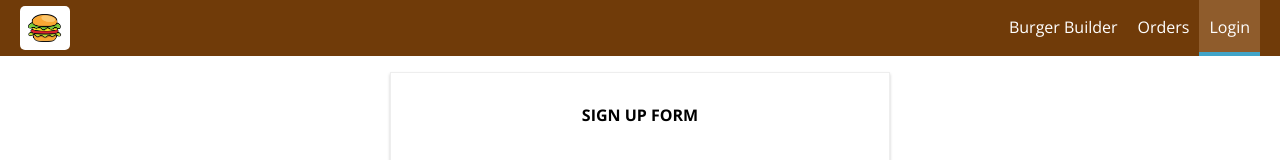
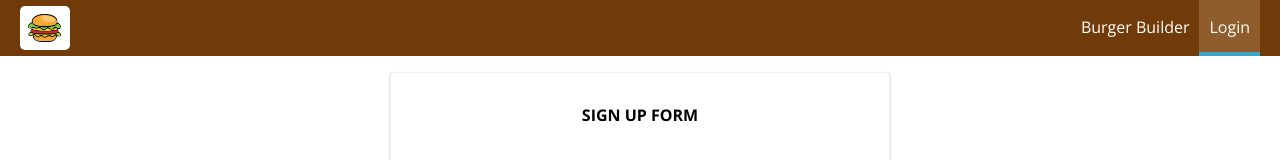
Before and after one commit to reymillenium/udemy_reactjs_burger_builder, a React (Create React App) app: page /login in a window 1280 px wide. Shown: the top 160 px of the page. Built offline with nearby package versions, Linux system fonts and the light colour scheme.

Commit message:
Modified the NavigationItems component, by conditionally rendering the logout and login NavigationItem, as well as the orders NavigationItem, based on the received boolean isAuthenticated, from props.

```diff
--- a/src/components/Navigation/NavigationItems/NavigationItems.js
+++ b/src/components/Navigation/NavigationItems/NavigationItems.js
@@ -6,8 +6,14 @@ import NavigationItem from "./NavigationItem/NavigationItem";
 const navigationItems = (props) => (
     <ul className={classes.NavigationItems}>
         <NavigationItem href={"/"} exact={true}>Burger Builder</NavigationItem>
-        <NavigationItem href={"/orders"}>Orders</NavigationItem>
-        <NavigationItem href={"/login"}>Login</NavigationItem>
+
+        {props.isAuthenticated
+            ? <NavigationItem href={"/orders"}>Orders</NavigationItem>
+            : null}
+
+        {props.isAuthenticated
+            ? <NavigationItem href={"/logout"}>Logout</NavigationItem>
+            : <NavigationItem href={"/login"}>Login</NavigationItem>}
     </ul>
 );
 
```
